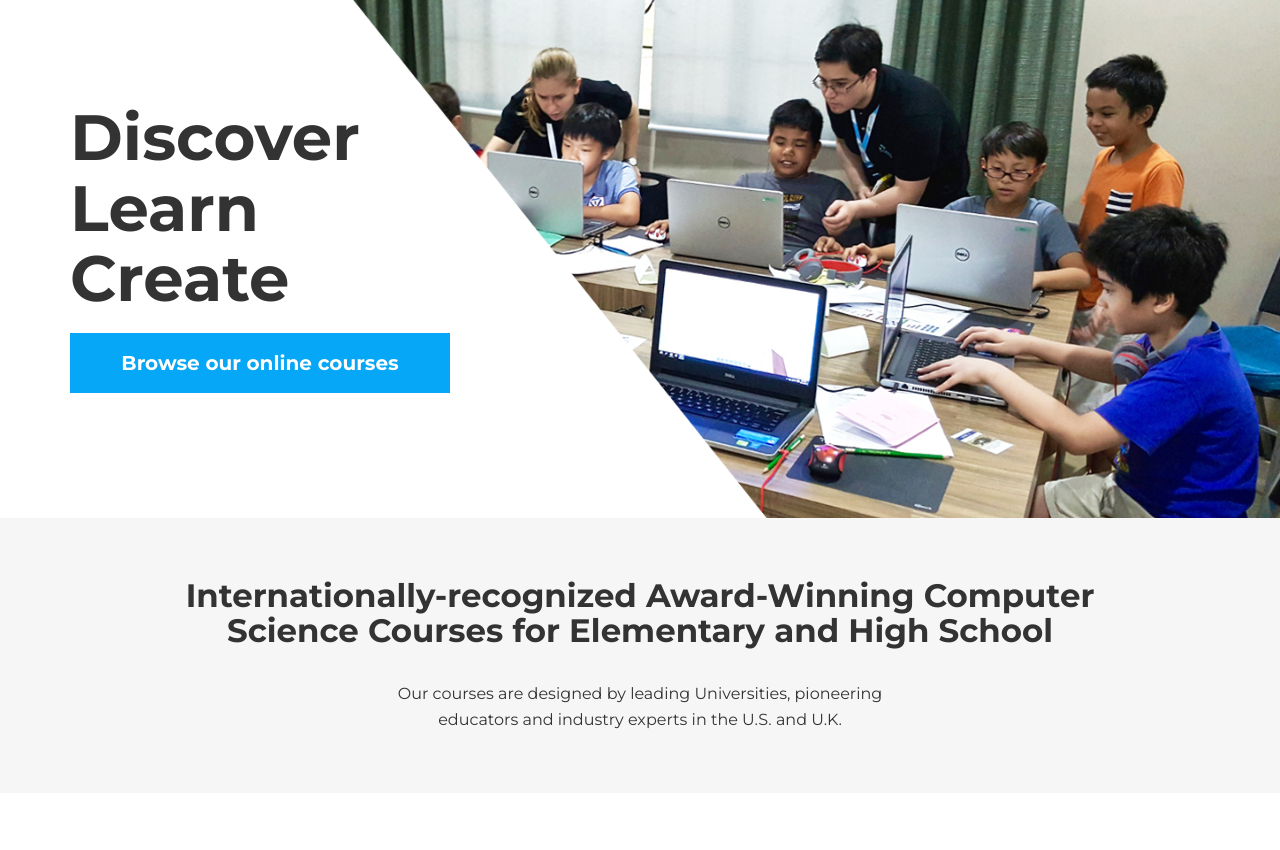
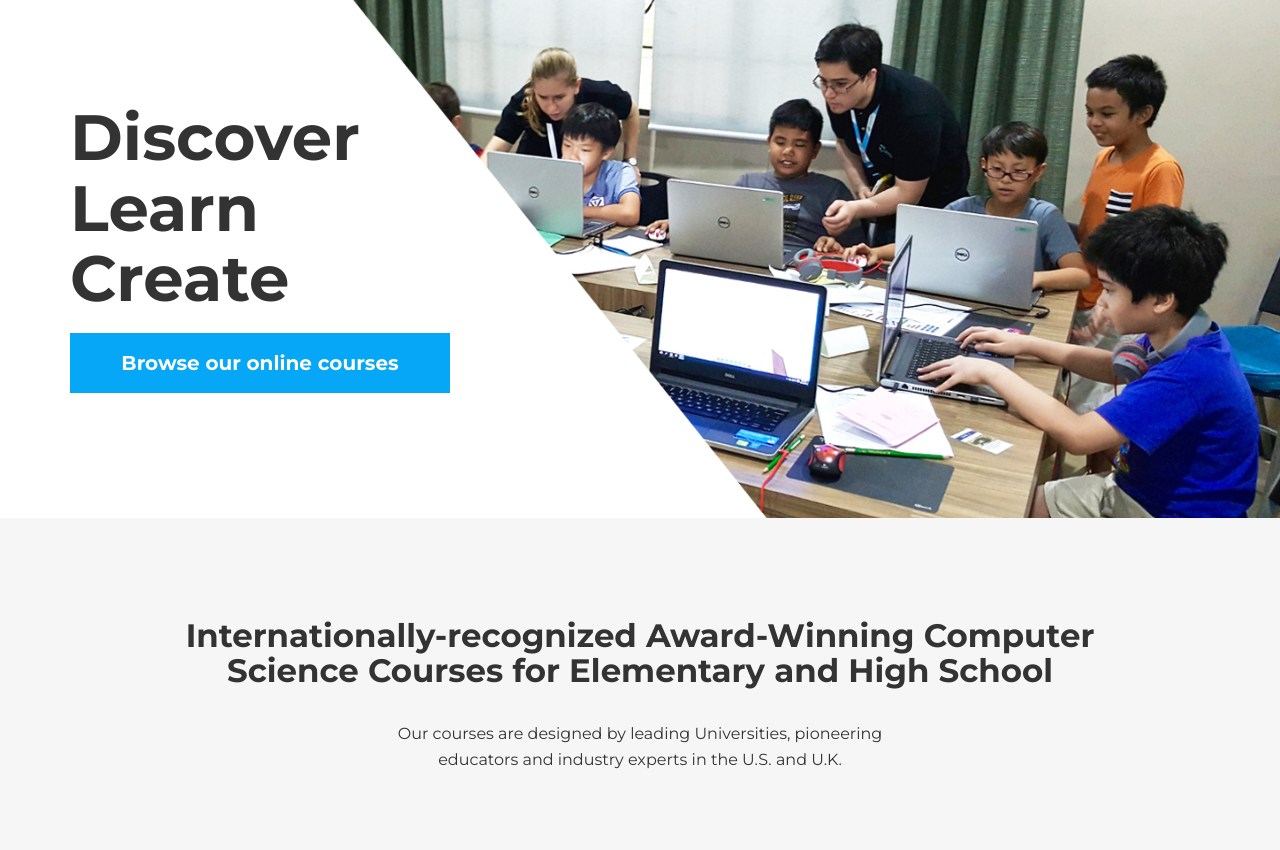
Before and after one commit to didoarellano/effective-happiness, a plain HTML site: page index.html in a window 1280 px wide. Shown: the part 86-936 px from the top of the page. Drawn offline with nearby package versions, Linux system fonts and the light colour scheme.

Commit message:
[UPDATE]

```diff
--- a/index.html
+++ b/index.html
@@ -108,7 +108,7 @@
 
     </div>
 
-    <section class="intro-text section-heading-text text-center bg-grey">
+    <section class="intro-text section-heading-text text-center bg-grey addtl-height">
     	<div class="container">
     		<div class="row">
     			<div class="col-sm-10 col-sm-offset-1">
--- a/theme/styles/sass/_main.scss
+++ b/theme/styles/sass/_main.scss
@@ -870,6 +870,10 @@ footer {
 	}
 }
 
+.addtl-height {
+	padding: 100px 0;
+}
+
 .comp-sci {
 	list-style: none;
 	text-align: center;
```
Also changed, not shown: theme/styles/master.css.
